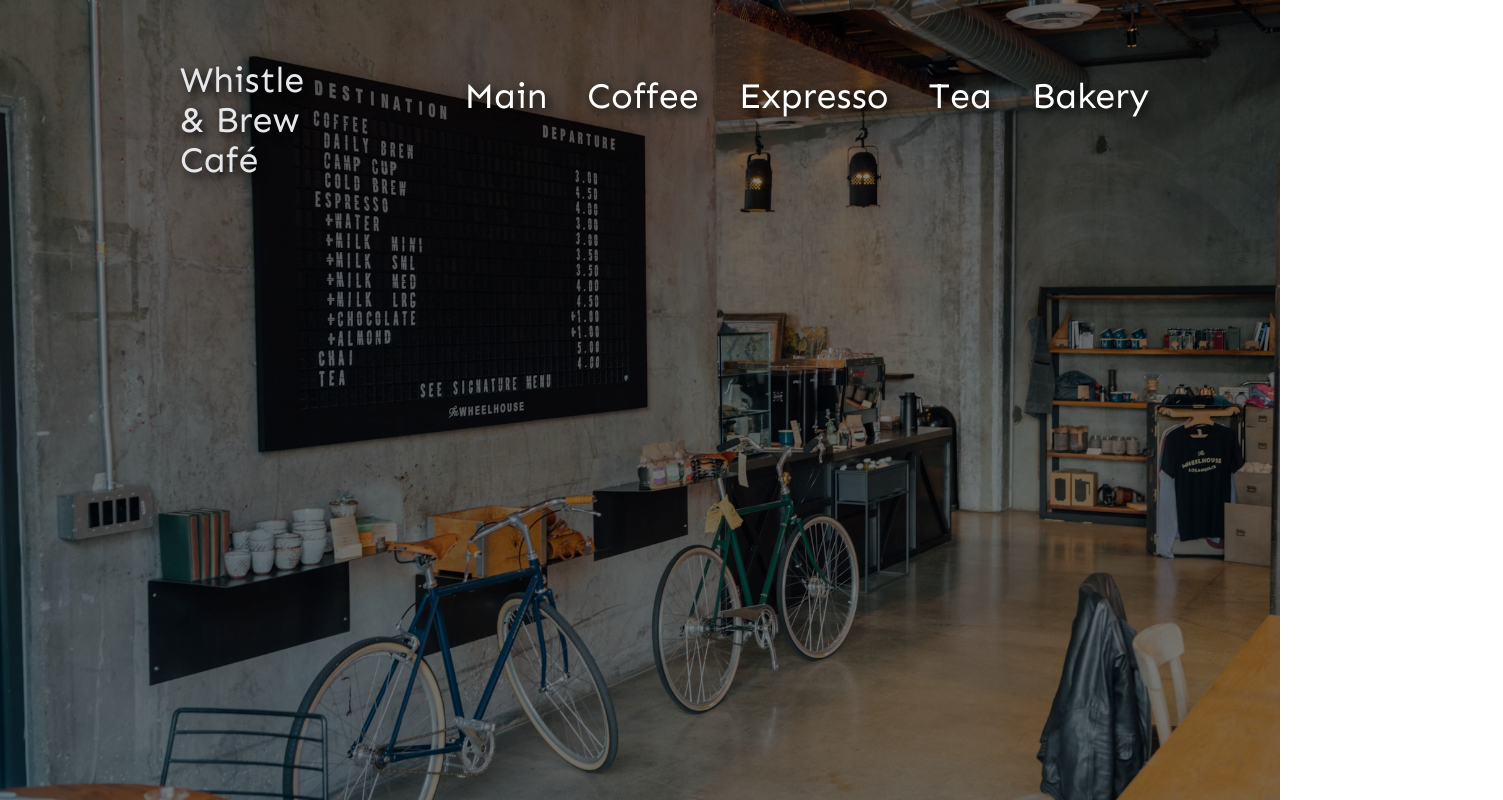
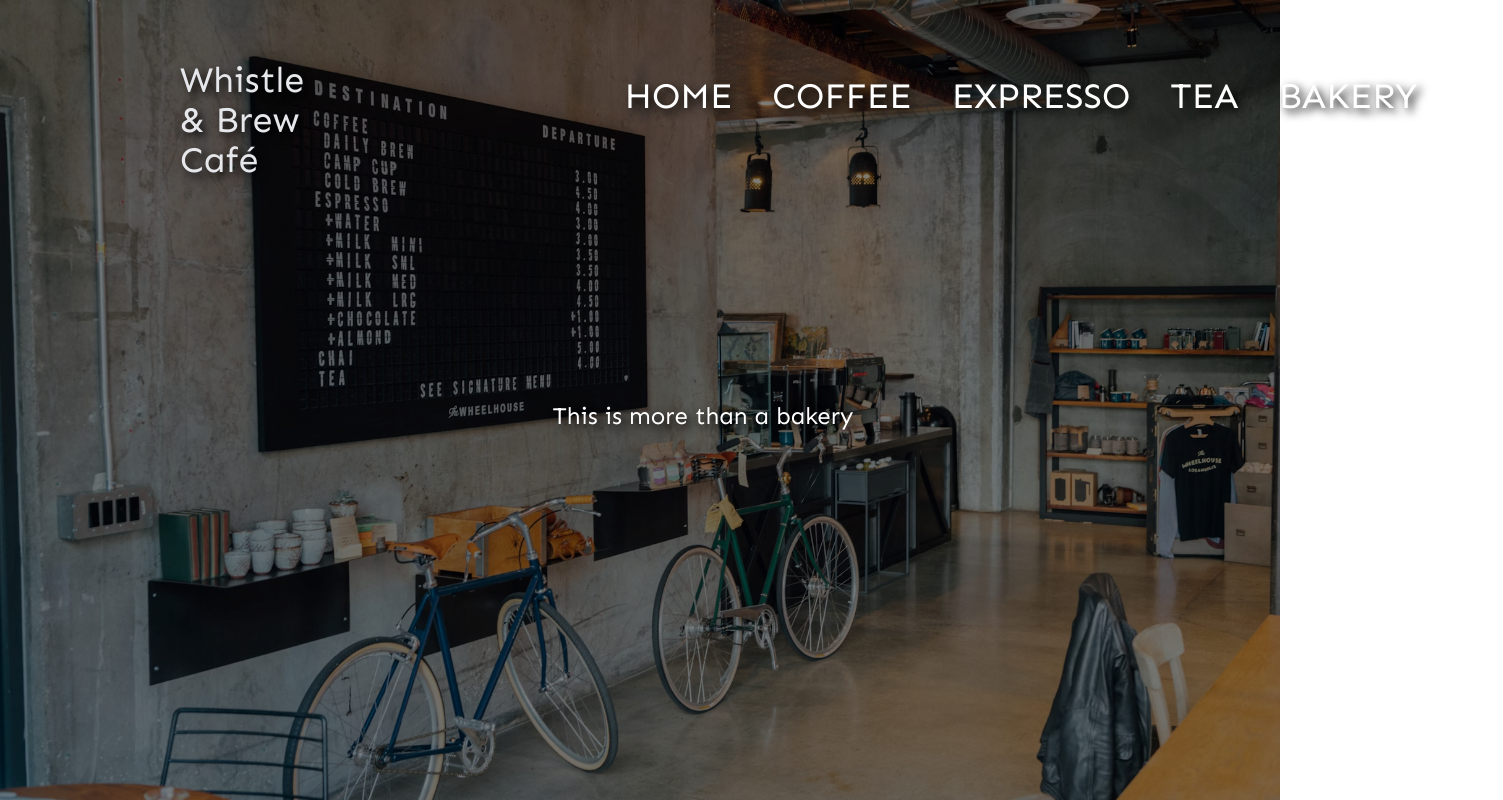
Before and after one commit to Stroyer210/Whistle-Brew-Caf-, a React (Create React App) app: page / in a window 1280 px wide. Shown: the top 800 px of the page, 1503 px wide, since content can reach past the window. Built offline with nearby package versions, Linux system fonts and the light colour scheme.

Commit message:
adding text on the hero

```diff
--- a/src/Components/Hero.jsx
+++ b/src/Components/Hero.jsx
@@ -10,7 +10,8 @@ const Hero = () => {
     return (
         <div className="">
             <Navbar className=""/>
-            <img src={main} alt="pic of the place" className="brightness-50 w-full h-screen object-cover"/>
+            <h1 className=" text-2xl z-50 top-1/2 absolute right-1/3 text-white text-shadow sen">This is more than a bakery</h1>
+            <img src={main} alt="pic of the place" className="brightness-50 w-full h-screen object-cover z-10"/>
             <div className="grid md:grid-cols-2 grid-cols-1">
                 <div className="">
                     <img src={barista} alt="barista" className="w-full h-full object-cover"/>
--- a/src/Components/Navbar.jsx
+++ b/src/Components/Navbar.jsx
@@ -15,15 +15,15 @@ const Navbar = () => {
     return (
         <header className=" mt-10 p-5 text-4xl font-bold bg-transparent absolute w-full z-50">
             <div className="flex justify-between items-center">
-                <div className="ml-40">
+                <div className="mx-40">
                     <h1 className=" text-gray-200 text-shadow sen lg:mr-40 xl:mr-40 2xl:mr-72">Whistle & Brew Café</h1>
                 </div>
                 <nav ref={navRef} className="text-white text-shadow sen">
-                    <Link to="/" className=" mr-10 lg:mr-20 cursor-pointer hover:text-yellow-600">Main</Link>
-                    <Link to="/" className=" mr-10 lg:mr-20 cursor-pointer hover:text-yellow-600">Coffee</Link>
-                    <Link to="/" className=" mr-10 lg:mr-20 cursor-pointer hover:text-yellow-600">Expresso</Link>
-                    <Link to="/" className=" mr-10 lg:mr-20 cursor-pointer hover:text-yellow-600">Tea</Link>
-                    <Link to="/" className=" mr-10 lg:mr-20 cursor-pointer hover:text-yellow-600">Bakery</Link>
+                    <Link to="/" className=" mr-10 lg:mr-20 cursor-pointer hover:text-yellow-600">HOME</Link>
+                    <Link to="/" className=" mr-10 lg:mr-20 cursor-pointer hover:text-yellow-600">COFFEE</Link>
+                    <Link to="/" className=" mr-10 lg:mr-20 cursor-pointer hover:text-yellow-600">EXPRESSO</Link>
+                    <Link to="/" className=" mr-10 lg:mr-20 cursor-pointer hover:text-yellow-600">TEA</Link>
+                    <Link to="/" className=" mr-10 lg:mr-20 cursor-pointer hover:text-yellow-600">BAKERY</Link>
                     <button onClick={showNavbar} className="nav-btn nav-close-btn">
                         <FaTimes/>
                     </button>
```
